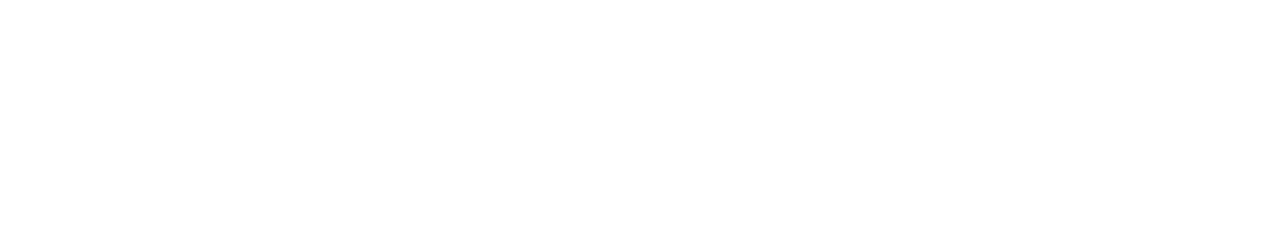
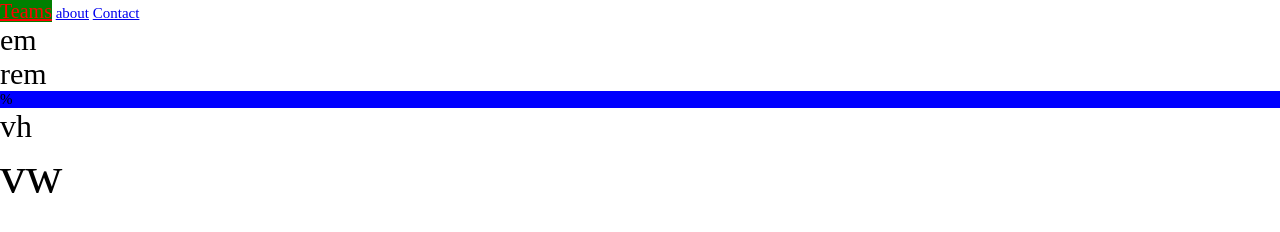
Before and after one commit to a-cat828/Responsive-Design-In-Class, a plain HTML site: page index.html in a window 1280 px wide. Drawn offline with Linux system fonts and the light colour scheme.

Commit message:
i did somthing

```diff
--- a/index.html
+++ b/index.html
@@ -9,7 +9,15 @@
 </head>
 
 <body>
-
+<a href="https://teams.microsoft.com/v2/">Teams</a>
+<a href="about.html">about</a>
+<a href="contact.html">Contact</a>
+<p class="em">em</p>
+<p class="rem">rem</p>
+<p class="percent">%</p>
+<p class="vh">vh</p>
+<p class="vw">vw</p>
+<img src="">
 </body>
 
 </html>
--- a/styles.css
+++ b/styles.css
@@ -1,4 +1,8 @@
+:root{
+    font-size: 15px;
+}
 * {
+
     margin: 0;
     padding: 0;
     box-sizing: border-box;
@@ -11,3 +15,30 @@ img {
 body {
     min-height: 100vh;
 }
+
+a:hover {
+    color: red;
+    font-size: 20px;
+    background-color: green;
+}
+
+a:visited {
+    background-color: rgb(9, 255, 0);
+}
+
+.em{
+font-size: 2em;
+}
+.rem{
+    font-size: 2rem;
+}
+.percent{
+    height: 30%;
+    background-color: blue;
+}
+.vh{
+    font-size: 4vh;
+}
+.vw{
+    font-size: 4vw;
+}
```
Also changed, not shown: about.html (added), contact.html (added).
